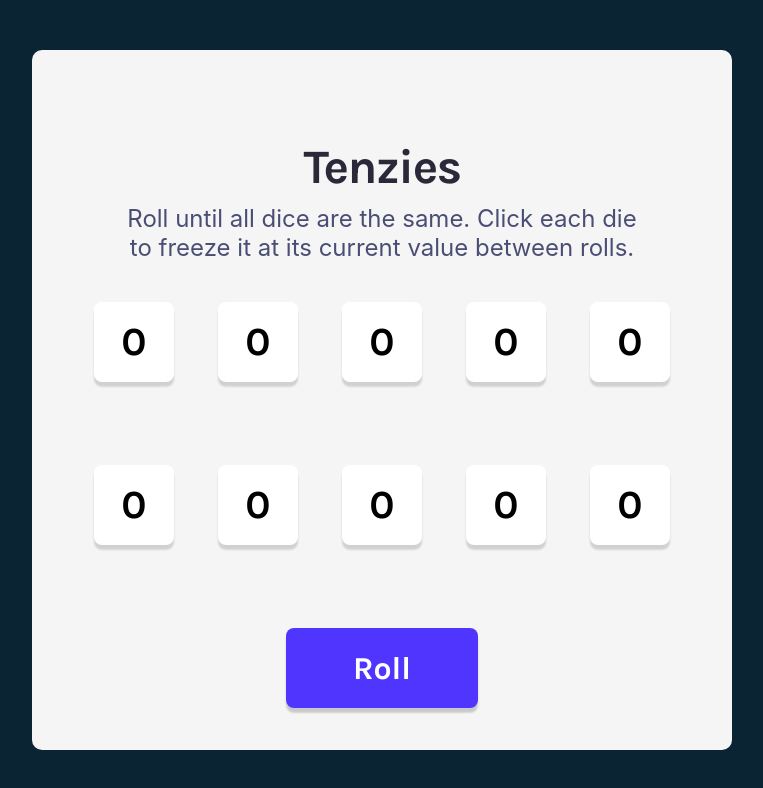
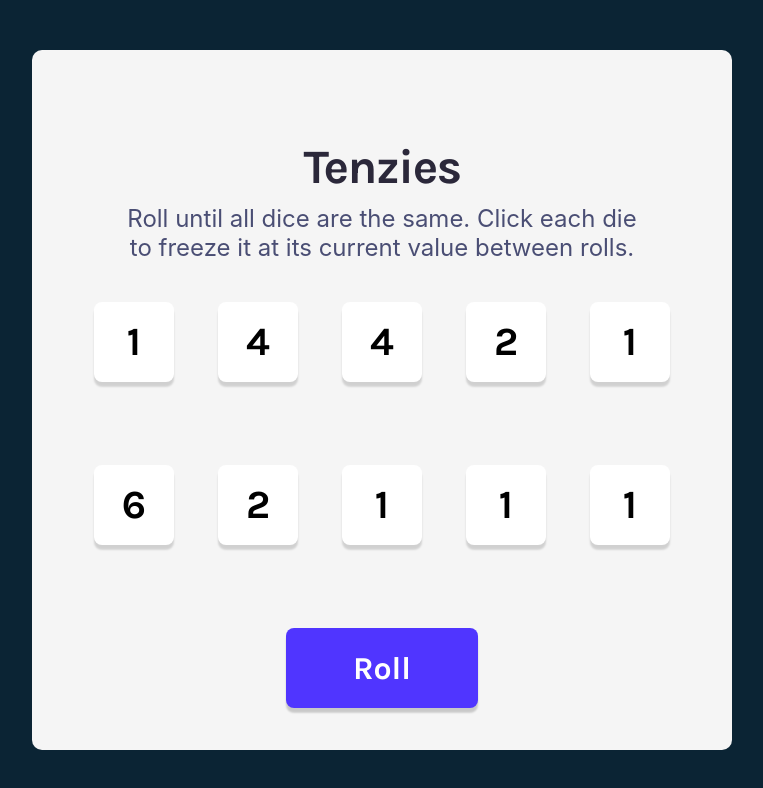
Before and after one commit to lorenzoaniel/tenzies-app, a React (Create React App) app: page / in a window 1280 px wide. Shown: the top 788 px of the page, without its empty margins (258-1021 px from the left). Built offline with nearby package versions, Linux system fonts and the light colour scheme.

Commit message:
Updated Dice.js and removed states
remvoed states on dice and moved it up to App. still trying to fiugre out why the button will not change color despite being able to change props.diceLockState

```diff
--- a/src/Components/Dice.js
+++ b/src/Components/Dice.js
@@ -7,7 +7,7 @@
     width: 5rem;
     border-radius: 0.5rem;
     box-shadow: 0rem 0.3rem 0.125rem rgba(0, 0, 0, 0.15);
-    background-color: #FFFFFF;
+    background-color: ${props =>  props.diceLockState ?  "#59E391" : "#FFFFFF"};
 
     /* GRID/FLEX */
     grid-area: ${props => props.className};
@@ -24,21 +24,13 @@
 `;
 
 const Dice = (props) => {
-
-    const [diceValue, setDiceValue] = React.useState(0)
-
-    const handleClick = () => {
-        console.log(props.className)
-        setDiceValue(0)
-    }
-
     return (
         <Div
             className={props.className}
-            onClick={handleClick}
+            onClick={props.handleClick}
         >
             {
-                diceValue
+                props.diceValue
             }
         </Div>
     );
```
